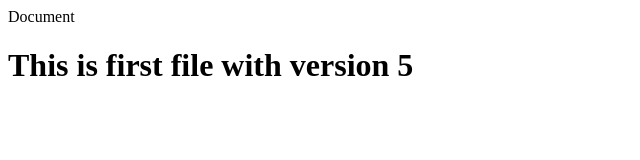
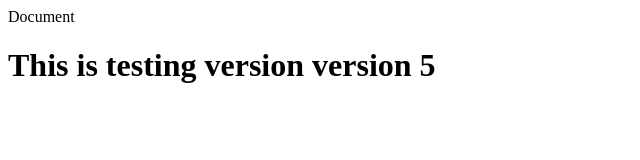
Before and after one commit to vkuma643/Myrepo, a plain HTML site: page index.html in a window 1280 px wide. Shown: the whole page, without its empty margins (0-640 px from the left). Drawn offline with Linux system fonts and the light colour scheme.

Commit message:
testing branch version 5

```diff
--- a/index.html
+++ b/index.html
@@ -7,6 +7,6 @@
     <title>Document</title>
 </head>
 <body>
-   <h1>This is first file with version 5</h1>
+   <h1>This is testing version version 5</h1>
 </body>
 </html>
```
